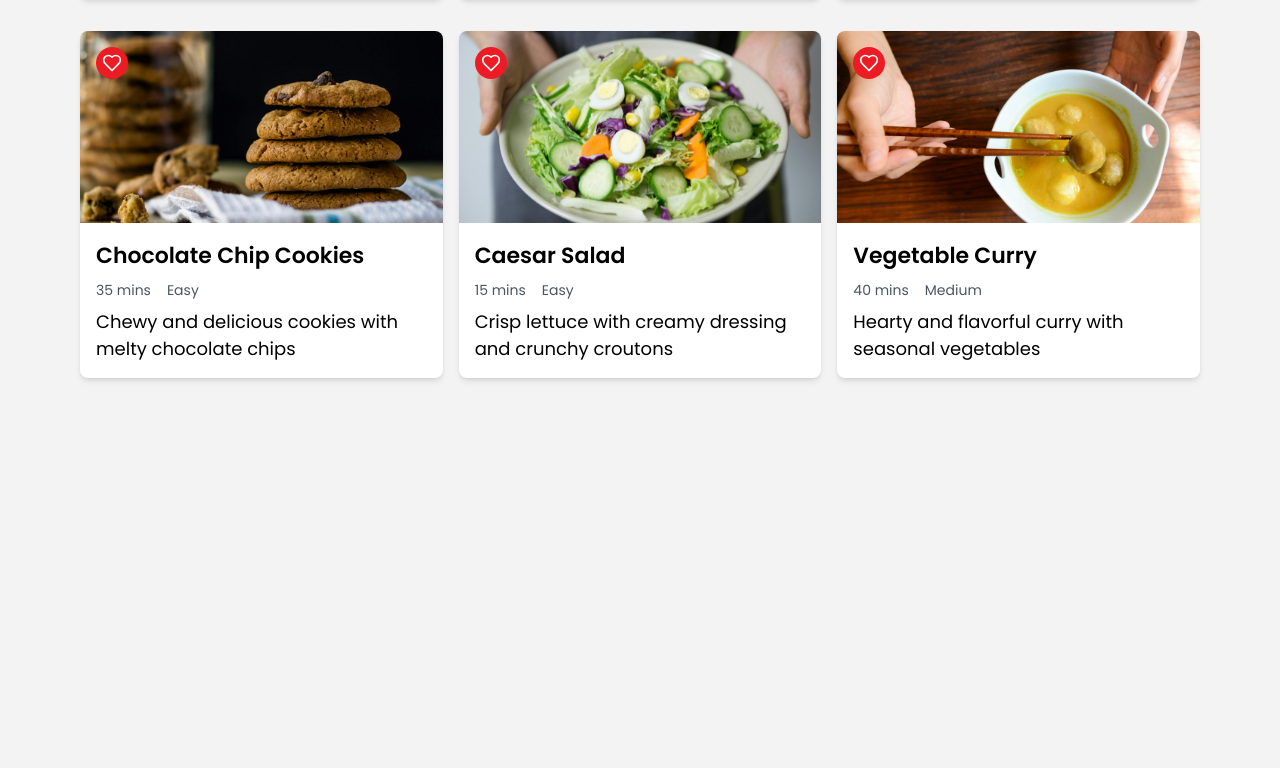
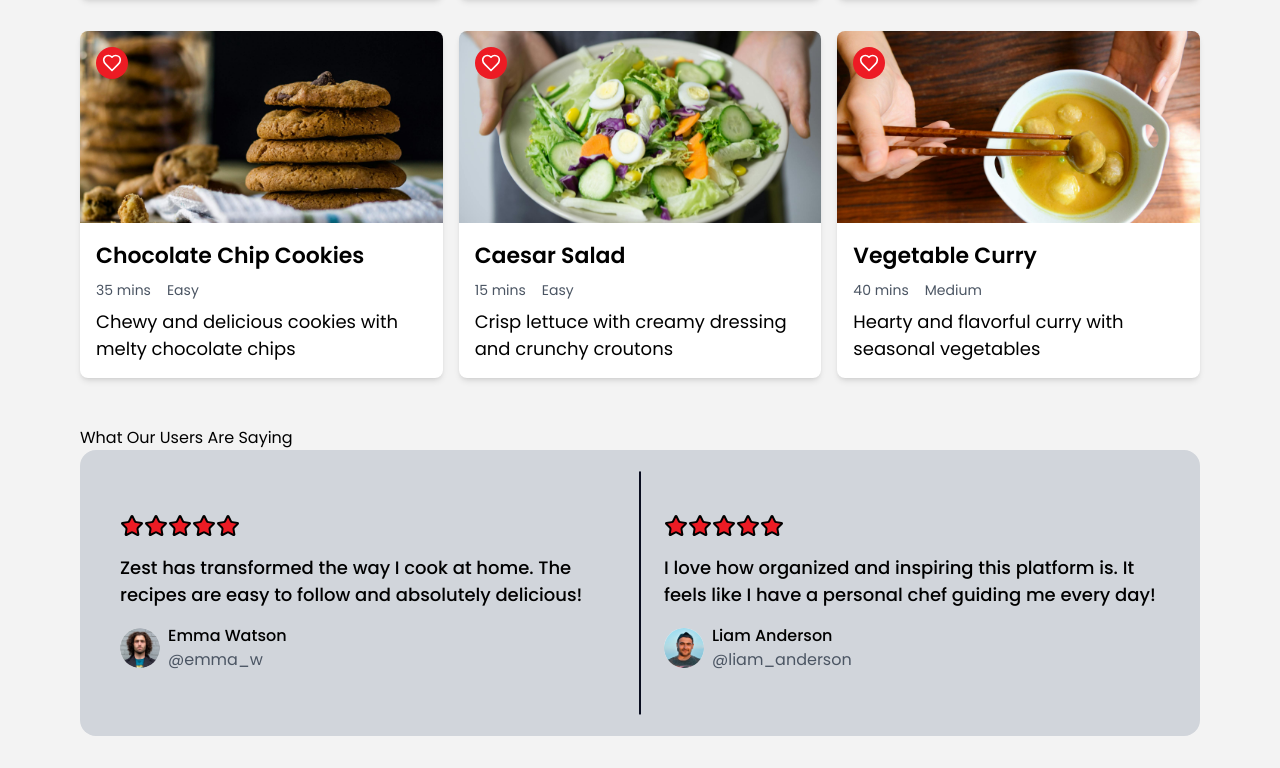
Before and after one commit to maundu55/Recipe, a React (Vite) app: page / in a window 1280 px wide. Shown: the part 1270-2038 px from the top of the page. Before the commit the page ends 1696 px from the top, so only its background shows below. Built offline with nearby package versions, Linux system fonts and the light colour scheme.

Commit message:
style rating stars

```diff
--- a/src/pages/Home.jsx
+++ b/src/pages/Home.jsx
@@ -1,6 +1,7 @@
 import React from 'react'
 import Hero from '../sections/Hero'
 import Recipes from '../sections/Recipes'
+import Testimonial from '../sections/Testimonial'
 
 
 const Home = () => {
@@ -9,6 +10,7 @@ const Home = () => {
 <>
 <Hero />
 <Recipes />
+<Testimonial />
 </>
 
   )
--- a/src/sections/Testimonial.jsx
+++ b/src/sections/Testimonial.jsx
@@ -1,11 +1,33 @@
 import { testimonialData } from "../data"
-
+import { Star } from 'lucide-react'
 
 const Testimonial = () => {
   return (
     <section>
         <div className="container">
             <h2>What Our Users Are Saying</h2>
+            <div className="relative mb-8 rounded-2xl bg-gray-300 p-8 after:absolute after:left-1/2 after:top-1/2 after:h-0.5 after:w-[95%] after:-translate-x-1/2 after:-translate-y-1/2 after:bg-neutral-900 after:content-[''] md:grid md:grid-cols-2 md:gap-12 md:px-10 md:py-16 md:after:h-[85%] md:after:w-0.5">
+                {testimonialData.map((data)=>(
+                    <div key={data.id} className="last:mt-12 md:last:mt-0">
+                       <div className="flex mb-4">
+                       {Array(data.rating).fill(0).map((_, index)=>(
+                            <Star key={index} className='fill-primary-400' />
+                        ))}
+                       </div>
+                        <p className="text-200 font-500 mb-4 leading-[1.6">
+                            {data.description}
+                        </p>
+                        <div className="flex items-center gap-2">
+                            <img src={data.image} alt={data.name}  className="size-[40px] rounded-full object-cover"/>
+
+                            <div>
+                                <h4 className="font-500">{data.name}</h4>
+                                <p className="text-gray-600">{data.handle}</p>
+                            </div>
+                        </div>
+                    </div>
+                ))}
+            </div>
         </div>
     </section>
   )
```
